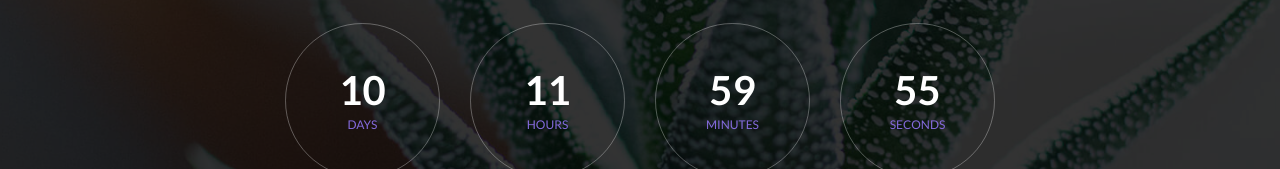
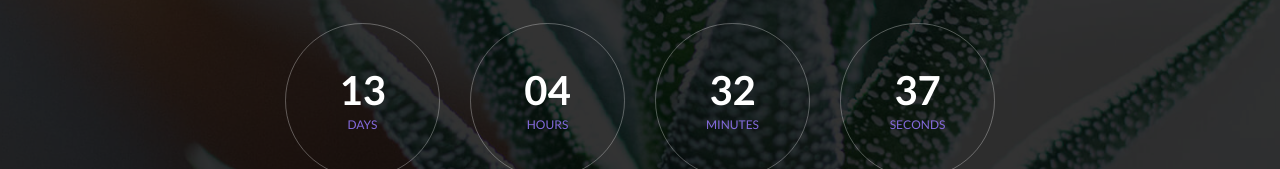
Before and after one commit to msehgal93/cubestack-coming-soon, a plain HTML site: page index.html in a window 1280 px wide. Shown: the part 352-521 px from the top of the page. Drawn offline with Linux system fonts and the light colour scheme.

Commit message:
push date to 25.11.2018

```diff
--- a/index.html
+++ b/index.html
@@ -81,7 +81,7 @@
 			/*Endtime must be > current time*/
 			endtimeYear: 2018,
 			endtimeMonth: 11,
-			endtimeDate: 10,
+			endtimeDate: 25,
 			endtimeHours: 12,
 			endtimeMinutes: 0,
 			endtimeSeconds: 0,
```
